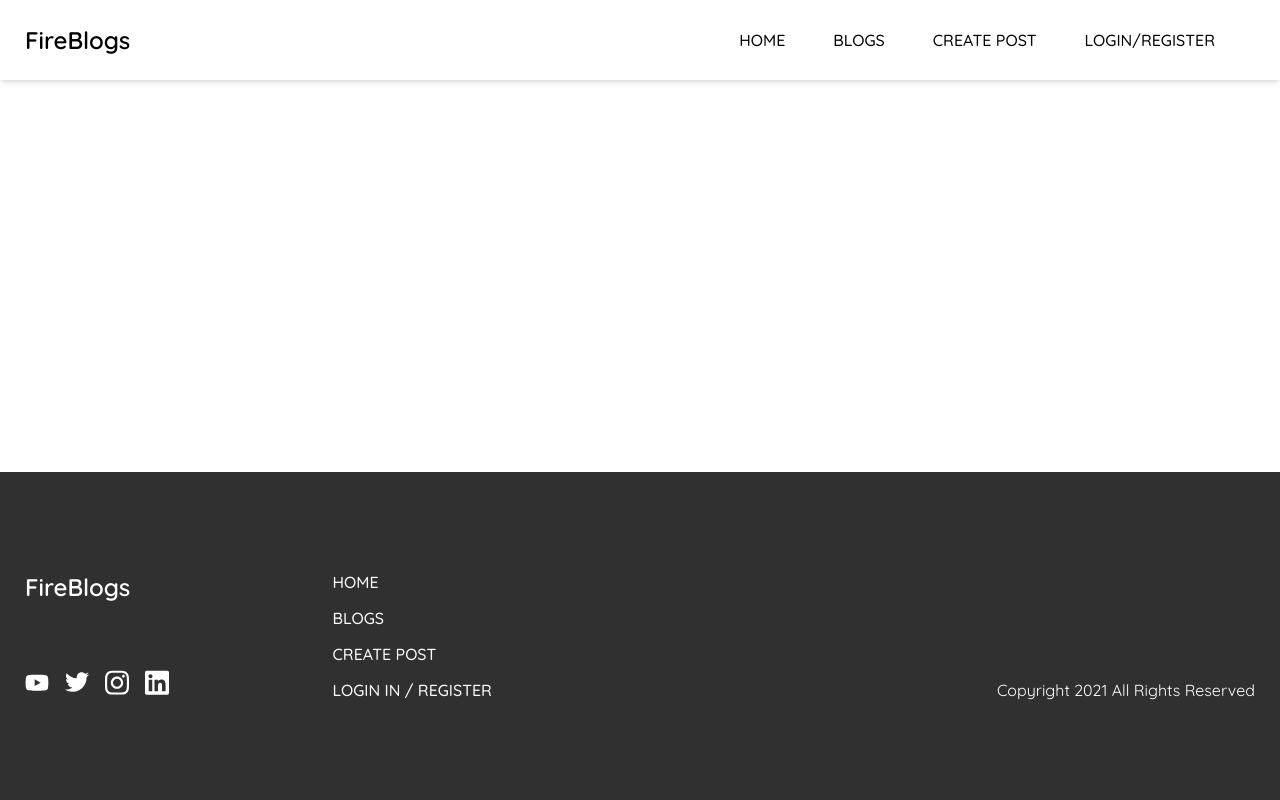
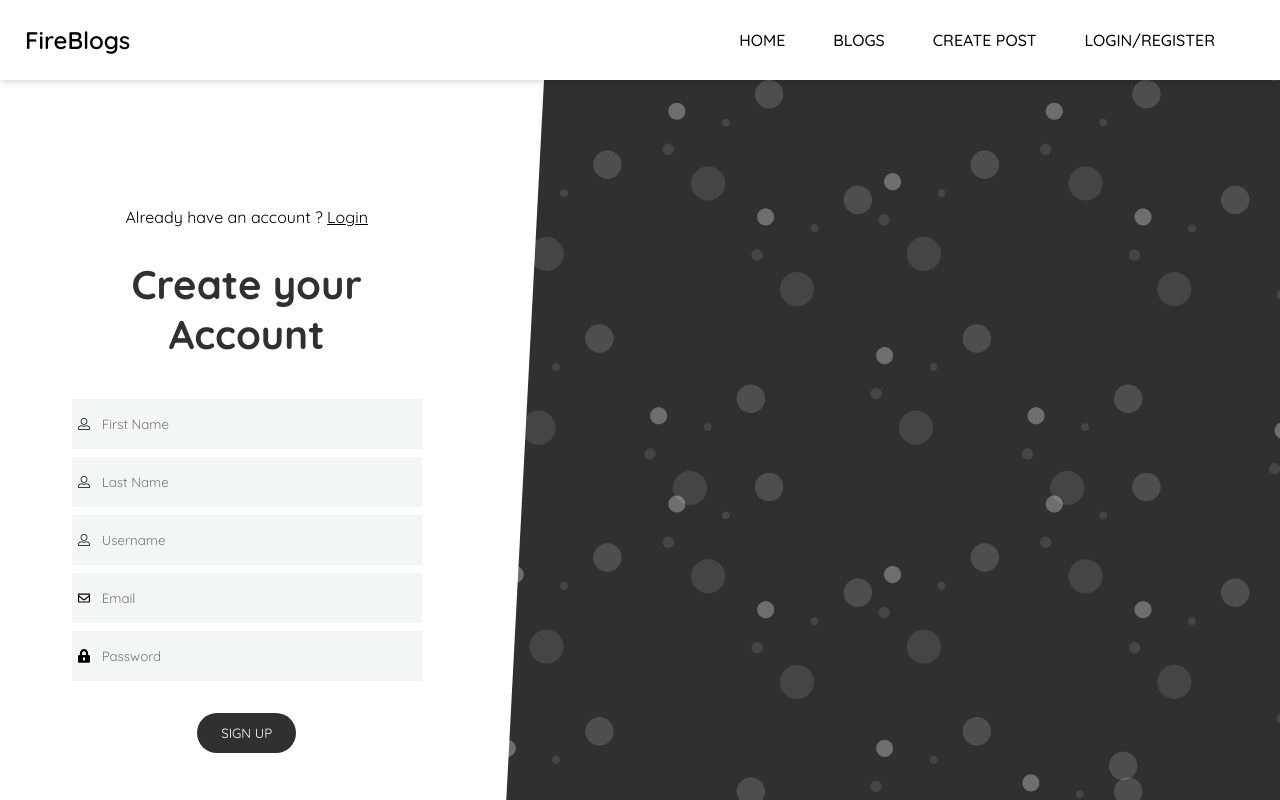
Before and after one commit to alexb31/fireblogs, a Vue app: page /register in a window 1280 px wide. Shown: the top 800 px of the page. Built offline with nearby package versions, Linux system fonts and the light colour scheme; what vue2-editor would draw is missing.

Commit message:
Created Login, Register and Forgot Password components

```diff
--- a/src/App.vue
+++ b/src/App.vue
@@ -19,12 +19,32 @@
     Footer
   },
   data() {
-    return {};
+    return {
+      navigation: null
+    };
   },
-  created() {},
+  created() {
+    this.checkRoute();
+  },
   mounted() {},
-  methods: {},
-  watch: {},
+  methods: {
+    checkRoute() {
+      if (
+        this.$route.name === "Login" ||
+        this.$route.name === "Register" ||
+        this.$route.name === "ForgotPassword"
+        ) {
+          this.navigation = true;
+          return
+      }
+      this.navigation = false
+    }
+  },
+  watch: {
+    $route() {
+      this.checkRoute()
+    }
+  },
 };
 </script>
 
--- a/src/components/Footer.vue
+++ b/src/components/Footer.vue
@@ -23,7 +23,7 @@
           <ul>
             <router-link class="link" :to="{ name: 'Home' }">Home</router-link>
             <router-link class="link" :to="{ name: 'Blogs' }">Blogs</router-link>
-            <router-link class="link" :to="{ name: 'CreatePost' }">Create Post</router-link>
+            <router-link class="link" :to="{ name: '#' }">Create Post</router-link>
             <router-link class="link" :to="{ name: 'Login' }">Login In / Register</router-link>
           </ul>
         </div>
--- /dev/null
+++ b/src/components/Loading.vue
@@ -0,0 +1,41 @@
+<template>
+  <div class="loading">
+      <span></span>
+  </div>
+</template>
+
+<script>
+export default {
+    name: "loading",
+};
+</script>
+
+<style lang="scss">
+.loading {
+  top: 0;
+  z-index: 101;
+  height: 100%;
+  width: 100%;
+  background-color: rgba(0, 0, 0, 0.5);
+  position: fixed;
+  display: flex;
+  justify-content: center;
+  align-items: center;
+  @keyframes spin {
+    to {
+      transform: rotateZ(360deg);
+    }
+  }
+  span {
+    display: block;
+    width: 60px;
+    height: 60px;
+    margin: 0 auto;
+    border: 3px solid transparent;
+    border-top-color: #fff;
+    border-bottom-color: #fff;
+    border-radius: 50%;
+    animation: spin ease 1000ms infinite;
+  }
+}
+</style>
--- /dev/null
+++ b/src/components/Modal.vue
@@ -0,0 +1,49 @@
+<template>
+  <div class="modal">
+      <div class="modal-content">
+          <p>{{this.modalMessage}}</p>
+          <button @click="closeModal">Close</button>
+      </div>
+  </div>
+</template>
+
+<script>
+export default {
+    name: "Modal",
+    props: ["modalMessage"],
+    methods: {
+        closeModal() {
+            this.$emit("close-modal");
+        },
+    },
+};
+</script>
+
+<style lang="scss" scoped>
+.modal {
+  display: flex;
+  justify-content: center;
+  align-items: center;
+  z-index: 101;
+  position: absolute;
+  width: 100%;
+  height: 100%;
+  top: 0;
+  background-color: rgba(0, 0, 0, 0.7);
+  .modal-content {
+    display: flex;
+    flex-direction: column;
+    justify-content: center;
+    border-radius: 8px;
+    width: 300px;
+    padding: 40px 30px;
+    background-color: #fff;
+    p {
+      text-align: center;
+    }
+    button {
+      align-self: center;
+    }
+  }
+}
+</style>
--- a/src/components/Navigation.vue
+++ b/src/components/Navigation.vue
@@ -9,7 +9,7 @@
                     <router-link class="link" :to="{name: 'Home'}">Home</router-link>
                     <router-link class="link" :to="{ name: 'Blogs' }">Blogs</router-link>
                     <router-link class="link" to="#">Create Post</router-link>
-                    <router-link class="link" to="#">Login/Register</router-link>
+                    <router-link class="link" :to="{name: 'Login' }">Login/Register</router-link>
                 </ul>
             </div>
         </nav>
@@ -19,7 +19,7 @@
                 <router-link class="link" :to="{name: 'Home'}">Home</router-link>
                 <router-link class="link" :to="{ name: 'Blogs' }">Blogs</router-link>
                 <router-link class="link" to="#">Create Post</router-link>
-                <router-link class="link" to="#">Login/Register</router-link>
+                <router-link class="link" :to="{name: 'Login' }">Login/Register</router-link>
             </ul>
         </transition>
     </header>
--- a/src/router/index.js
+++ b/src/router/index.js
@@ -2,6 +2,9 @@
 import VueRouter from "vue-router";
 import Home from "../views/Home.vue";
 import Blogs from "../views/Blogs.vue";
+import Login from "../views/Login.vue";
+import Register from "../views/Register.vue";
+import ForgotPassword from "../views/ForgotPassword.vue";
 
 Vue.use(VueRouter);
 
@@ -22,6 +25,30 @@
       title: 'Blogs',
     }
   },
+  {
+    path: "/login",
+    name: "Login",
+    component: Login,
+    meta: {
+      title: 'Login',
+    }
+  },
+  {
+    path: "/register",
+    name: "Register",
+    component: Register,
+    meta: {
+      title: 'Register',
+    }
+  },
+  {
+    path: "/forgot-password",
+    name: "ForgotPassword",
+    component: ForgotPassword,
+    meta: {
+      title: 'Forgot Password',
+    }
+  },
 ];
 
 const router = new VueRouter({
--- /dev/null
+++ b/src/views/ForgotPassword.vue
@@ -0,0 +1,67 @@
+<template>
+  <div class="reset-password">
+      <Modal v-if="isModal" v-on;close-modal="closeModal"/>
+      <Loading v-if="isLoading"/>
+      <div class="form-wrap">
+        <form class="reset">
+            <h2>Reset Password</h2>
+            <p>Forgot your password? Enter your email to reset it</p>
+            <div class="inputs">
+                <div class="input">
+                    <input type="text" placeholder="Email" v-model="email">
+                    <email class="icon"/>
+                </div>
+            </div>
+            <button>Reset</button>
+            <div class="angle"></div>
+        </form>
+        <div class="background"></div>
+      </div>
+  </div>
+</template>
+
+<script>
+import email from "../assets/Icons/envelope-regular.svg";
+import Modal from "../components/Modal.vue";
+import Loading from "../components/Loading.vue";
+
+export default {
+    name: "ForgotPassword",
+    components: {
+        email,
+        Modal,
+        Loading
+    },
+    data() {
+        return {
+            email: null,
+            isModal: null,
+            isLoading: null,
+            modalMessage: ""
+        }
+    },
+    methods: {
+        closeModal() {
+            this.isModal = !this.isModal;
+            this.email = "";
+        }
+    }
+}
+</script>
+
+<style lang="scss" scoped>
+.reset-password {
+  position: relative;
+  .form-wrap {
+    .reset {
+      h2 {
+        margin-bottom: 8px;
+      }
+      p {
+        text-align: center;
+        margin-bottom: 32px;
+      }
+    }
+  }
+}
+</style>
--- /dev/null
+++ b/src/views/Login.vue
@@ -0,0 +1,144 @@
+<template>
+  <div class="form-wrap">
+      <form class="login">
+          <p class="login-register">
+              Don't have an account ?
+              <router-link class="router-link" :to="{name: 'Register'}">Register</router-link>
+          </p>
+          <h2>Login</h2>
+          <div class="inputs">
+              <div class="input">
+                  <input type="text" placeholder="Email" v-model="email">
+                  <email class="icon"/>
+              </div>
+              <div class="input">
+                  <input type="password" placeholder="Password" v-model="password">
+                  <password class="icon"/>
+              </div>
+          </div>
+          <router-link class="forgot-password" :to="{name: 'ForgotPassword'}">Forgot your password ?</router-link>
+          <button>Sign In</button>
+          <div class="angle"></div>
+      </form>
+      <div class="background"></div>
+  </div>
+</template>
+
+<script>
+import email from "../assets/Icons/envelope-regular.svg";
+import password from "../assets/Icons/lock-alt-solid.svg";
+
+export default {
+    name: "Login",
+    components: {email, password},
+    data() {
+        return {
+            email: null,
+            password: null
+        }
+    }
+}
+</script>
+
+<style lang="scss">
+    .form-wrap {
+  overflow: hidden;
+  display: flex;
+  height: 100vh;
+  justify-content: center;
+  align-self: center;
+  margin: 0 auto;
+  width: 90%;
+  @media (min-width: 900px) {
+    width: 100%;
+  }
+  .login-register {
+    margin-bottom: 32px;
+    .router-link {
+      color: #000;
+    }
+  }
+  form {
+    padding: 0 10px;
+    position: relative;
+    display: flex;
+    flex-direction: column;
+    justify-content: center;
+    align-items: center;
+    flex: 1;
+    @media (min-width: 900px) {
+      padding: 0 50px;
+    }
+    h2 {
+      text-align: center;
+      font-size: 32px;
+      color: #303030;
+      margin-bottom: 40px;
+      @media (min-width: 900px) {
+        font-size: 40px;
+      }
+    }
+    .inputs {
+      width: 100%;
+      max-width: 350px;
+      .input {
+        position: relative;
+        display: flex;
+        justify-content: center;
+        align-items: center;
+        margin-bottom: 8px;
+        input {
+          width: 100%;
+          border: none;
+          background-color: #f2f7f6;
+          padding: 4px 4px 4px 30px;
+          height: 50px;
+          &:focus {
+            outline: none;
+          }
+        }
+        .icon {
+          width: 12px;
+          position: absolute;
+          left: 6px;
+        }
+      }
+    }
+    .forgot-password {
+      text-decoration: none;
+      color: #000;
+      cursor: pointer;
+      font-size: 14px;
+      margin: 16px 0 32px;
+      border-bottom: 1px solid transparent;
+      transition: 0.5s ease all;
+      &:hover {
+        border-color: #303030;
+      }
+    }
+    .angle {
+      display: none;
+      position: absolute;
+      background-color: #fff;
+      transform: rotateZ(3deg);
+      width: 60px;
+      right: -30px;
+      height: 101%;
+      @media (min-width: 900px) {
+        display: initial;
+      }
+    }
+  }
+  .background {
+    display: none;
+    flex: 2;
+    background-size: cover;
+    background-image: url("../assets/background.png");
+    width: 100%;
+    height: 100%;
+    @media (min-width: 900px) {
+      display: initial;
+    }
+  }
+}
+</style>
--- /dev/null
+++ b/src/views/Register.vue
@@ -0,0 +1,63 @@
+<template>
+  <div class="form-wrap">
+      <form class="register">
+          <p class="login-register">
+              Already have an account ?
+              <router-link class="router-link" :to="{name: 'Login'}">Login</router-link>
+          </p>
+          <h2>Create your Account</h2>
+          <div class="inputs">
+              <div class="input">
+                  <input type="text" placeholder="First Name" v-model="firstName">
+                  <user class="icon"/>
+              </div>
+              <div class="input">
+                  <input type="text" placeholder="Last Name" v-model="lastName">
+                  <user class="icon"/>
+              </div>
+              <div class="input">
+                  <input type="text" placeholder="Username" v-model="username">
+                  <user class="icon"/>
+              </div>
+              <div class="input">
+                  <input type="text" placeholder="Email" v-model="email">
+                  <email class="icon"/>
+              </div>
+              <div class="input">
+                  <input type="password" placeholder="Password" v-model="password">
+                  <password class="icon"/>
+              </div>
+          </div>
+          <button>Sign Up</button>
+          <div class="angle"></div>
+      </form>
+      <div class="background"></div>
+  </div>
+</template>
+
+<script>
+import email from "../assets/Icons/envelope-regular.svg";
+import password from "../assets/Icons/lock-alt-solid.svg";
+import user from "../assets/Icons/user-alt-light.svg";
+export default {
+    name: "Register",
+    components: {email, password, user},
+    data() {
+        return {
+            firstName: null,
+            lastName: null,
+            username: null,
+            email: null,
+            password: null
+        };
+    },
+}
+</script>
+
+<style lang="scss">
+.register {
+  h2 {
+    max-width: 350px;
+  }
+}
+</style>
```
